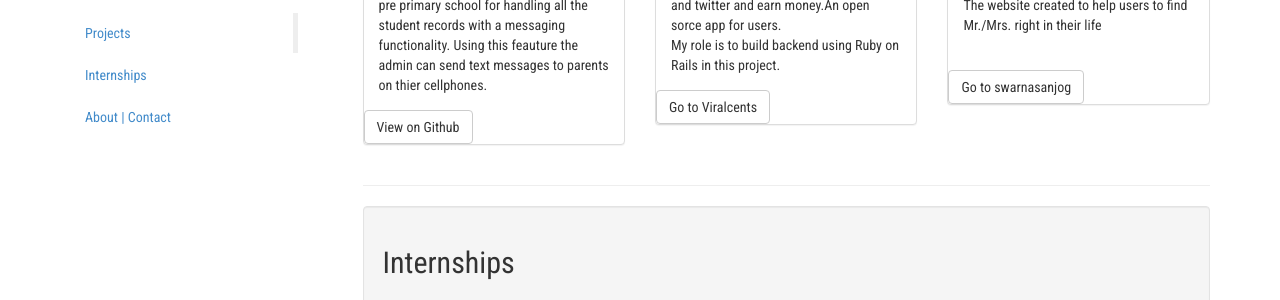
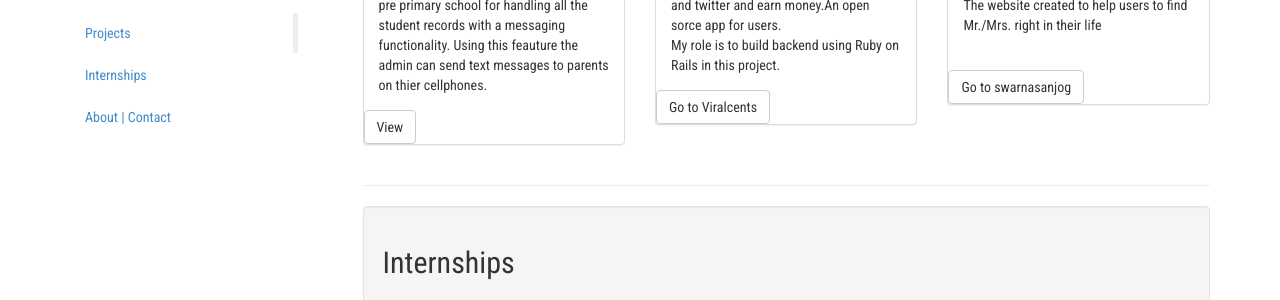
Before and after one commit to rajiv-shrivastava/rajiv-shrivastava.github.io, a Jekyll site: the page built from personal/index.html, in a window 1280 px wide and 900 px high, scrolled down 1093 px. Shown: the part 141-441 px from the top of the window. Built offline with Jekyll 4.4.1, drawn with Linux system fonts in a browser that asks for light colours; nearby versions of some CDN libraries.

Commit message:
Update index.html

```diff
--- a/personal/index.html
+++ b/personal/index.html
@@ -198,7 +198,7 @@ permalink: /personal/
               Its a record management system for a pre primary school for handling all the student records with a messaging
   functionality. Using this feauture the admin can send text messages to parents on thier cellphones.  </div>
  <a href="https://github.com/rajiv-shrivastava/Message-alert-system"
-  class="btn btn-default" target="blank"> View on Github</a>
+  class="btn btn-default" target="blank"> View</a>
             </div>
           </div>
 
```
